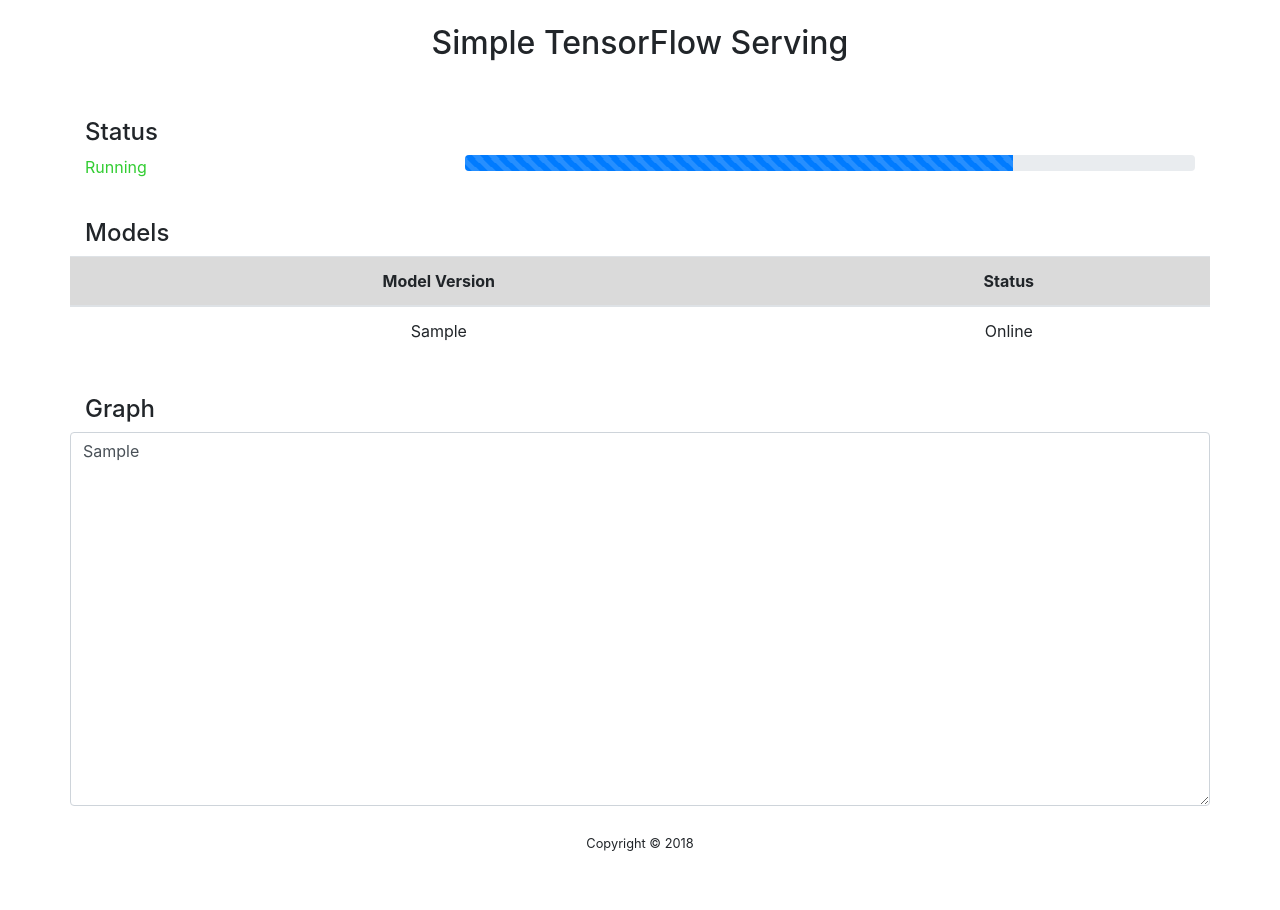
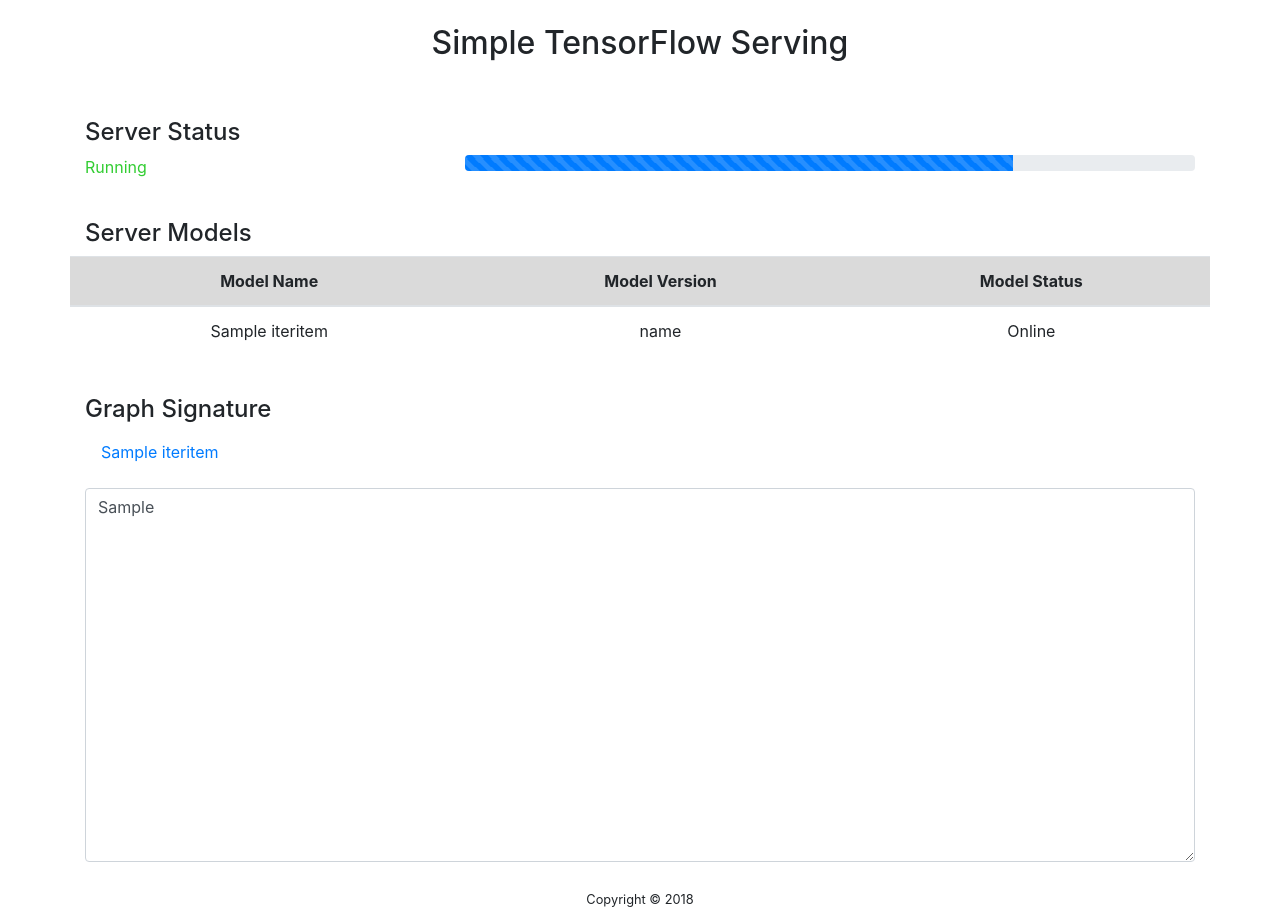
Before and after one commit to tobegit3hub/simple_tensorflow_serving, a Flask app: template simple_tensorflow_serving/templates/index.html in a window 1280 px wide. Shown: the part 56-966 px from the top of the page. Before the commit the page ends 907 px from the top, so only its background shows below. Run offline with Flask 2, Linux system fonts and the light colour scheme; the template is opened without the code that fills it: most values are stand-ins (such as "Sample title", 1, 10 or a date in 2020); parts of the project's set-up code (start-up, migrations or seed data) failed here and were passed over; some libraries are stand-ins or nearby versions.

Commit message:
Support displaying multiple models and multiple versions

```diff
--- a/python_client/client.py
+++ b/python_client/client.py
@@ -7,6 +7,8 @@
 
   endpoint = "http://127.0.0.1:8500"
   input_data = {
+      "model_name": "default",
+      "model_version": 1,
       "data": {
           "keys": [[11.0], [2.0]],
           "features": [[1, 1, 1, 1, 1, 1, 1, 1, 1],
--- a/simple_tensorflow_serving/server.py
+++ b/simple_tensorflow_serving/server.py
@@ -45,11 +45,11 @@
     "--model_config_file",
     default="",
     help="The file of the model config(eg. '')")
+# TODO: type=bool not works, make it true by default if fixing exit bug
 parser.add_argument(
     "--reload_models",
-    default=True,
-    help="Reload models or not(eg. True)",
-    type=bool)
+    default="False",
+    help="Reload models or not(eg. True)")
 parser.add_argument(
     "--custom_op_paths",
     default="",
@@ -165,25 +165,31 @@
       # Example: {"name": "tensorflow_template_application", "base_path": "/", "platform": "tensorflow"}
       model_name = model_config["name"]
       model_base_path = model_config["base_path"]
+
       model_platform = model_config["platform"]
 
       if model_platform == "tensorflow":
-        inferenceService = TensorFlowInferenceService(model_base_path, args.custom_op_paths, args.verbose)
+        inference_service = TensorFlowInferenceService(model_base_path, args.custom_op_paths, args.verbose)
       else:
         logging.error("Unsupported platform: {}".format(model_platform))
-        inferenceService = None
-      model_name_service_map[model_name] = inferenceService
-
+        inference_service = None
+      model_name_service_map[model_name] = inference_service
 else:
-  inferenceService = TensorFlowInferenceService(args.model_base_path, args.custom_op_paths, args.verbose)
-  model_name_service_map[args.model_name] = inferenceService
+  inference_service = TensorFlowInferenceService(args.model_base_path, args.custom_op_paths, args.verbose)
+  model_name_service_map[args.model_name] = inference_service
 
 
 # Generate client code and exit or not
 if args.gen_client != "":
-  inferenceService = model_name_service_map[args.model_name]
-  gen_client.gen_tensorflow_client(inferenceService, args.gen_client)
+  inference_service = model_name_service_map[args.model_name]
+  gen_client.gen_tensorflow_client(inference_service, args.gen_client)
   exit(0)
+
+
+# Start thread to periodically reload models or not
+if args.reload_models == "True" or args.reload_models == "true":
+  for model_name, inference_service in model_name_service_map.items():
+    inference_service.dynmaically_reload_models()
 
 """
 # Initialize TensorFlow inference service to load models
@@ -204,10 +210,10 @@
 @application.route("/", methods=["GET"])
 @requires_auth
 def index():
+
   return render_template(
       "index.html",
-      model_versions=inferenceService.version_session_map.keys(),
-      model_graph_signature=str(inferenceService.model_graph_signature))
+      model_name_service_map=model_name_service_map)
 
 
 # The API to rocess inference request
--- a/simple_tensorflow_serving/templates/index.html
+++ b/simple_tensorflow_serving/templates/index.html
@@ -73,7 +73,7 @@
 
 
     <br/>
-    <h4>Status</h4>
+    <h4>Server Status</h4>
 
     <div class="row">
         <div class="col-md-4">
@@ -91,25 +91,43 @@
 
 
     <br/>
-    <h4>Models</h4>
+    <h4>Server Models</h4>
 
     <div class="row">
         <table class="table table-hover">
 
             <thead>
             <tr class="table-active">
+                <th class="text-center">Model Name</th>
                 <th class="text-center">Model Version</th>
-                <th class="text-center">Status</th>
+                <th class="text-center">Model Status</th>
             </tr>
             </thead>
 
             <tbody>
+
+
+            {% for model_name, inference_service in model_name_service_map.iteritems() %}
+                {% for model_version in inference_service.version_session_map.keys() %}
+                    <tr>
+                        <td class="text-center">{{ model_name }}</td>
+                        <td class="text-center">{{ model_version }}</td>
+                        <td class="text-center">Online</td>
+                    </tr>
+                {% endfor %}
+            {% endfor %}
+
+
+            <!--
             {% for model_version in model_versions %}
             <tr>
+                <td class="text-center">TODO: model name</td>
                 <td class="text-center">{{ model_version }}</td>
                 <td class="text-center">Online</td>
             </tr>
             {% endfor %}
+            -->
+
             </tbody>
 
         </table>
@@ -117,11 +135,28 @@
 
 
     <br/>
-    <h4>Graph</h4>
+    <h4>Graph Signature</h4>
 
+    <ul class="nav nav-pills mb-3">
+        {% for model_name, inference_service in model_name_service_map.iteritems() %}
+            <li class="nav-item"><a class="nav-link" href="#{{ model_name }}" data-toggle="tab">{{ model_name }}</a></li>
+        {% endfor %}
+
+    </ul>
+
+    <div class="tab-content ">
+        {% for model_name, inference_service in model_name_service_map.iteritems() %}
+            <div class="tab-pane active" id="{{ model_name }}">
+                <textarea class="form-control" rows="15">{{ inference_service.model_graph_signature }}</textarea>
+            </div>
+        {% endfor %}
+    </div>
+
+    <!--
     <div class="row">
         <textarea class="form-control" rows="15">{{ model_graph_signature }}</textarea>
     </div>
+    -->
 
 
     <br/>
--- a/simple_tensorflow_serving/tensorflow_inference_service.py
+++ b/simple_tensorflow_serving/tensorflow_inference_service.py
@@ -147,6 +147,10 @@
     else:
       logging.error("No model version found")
 
+  # TODO: load all model version by default
+  #def load_all_saved_model_version(self):
+
+
   def inference(self, json_data):
     """
     Make inference with the current Session object and JSON request data.
```
